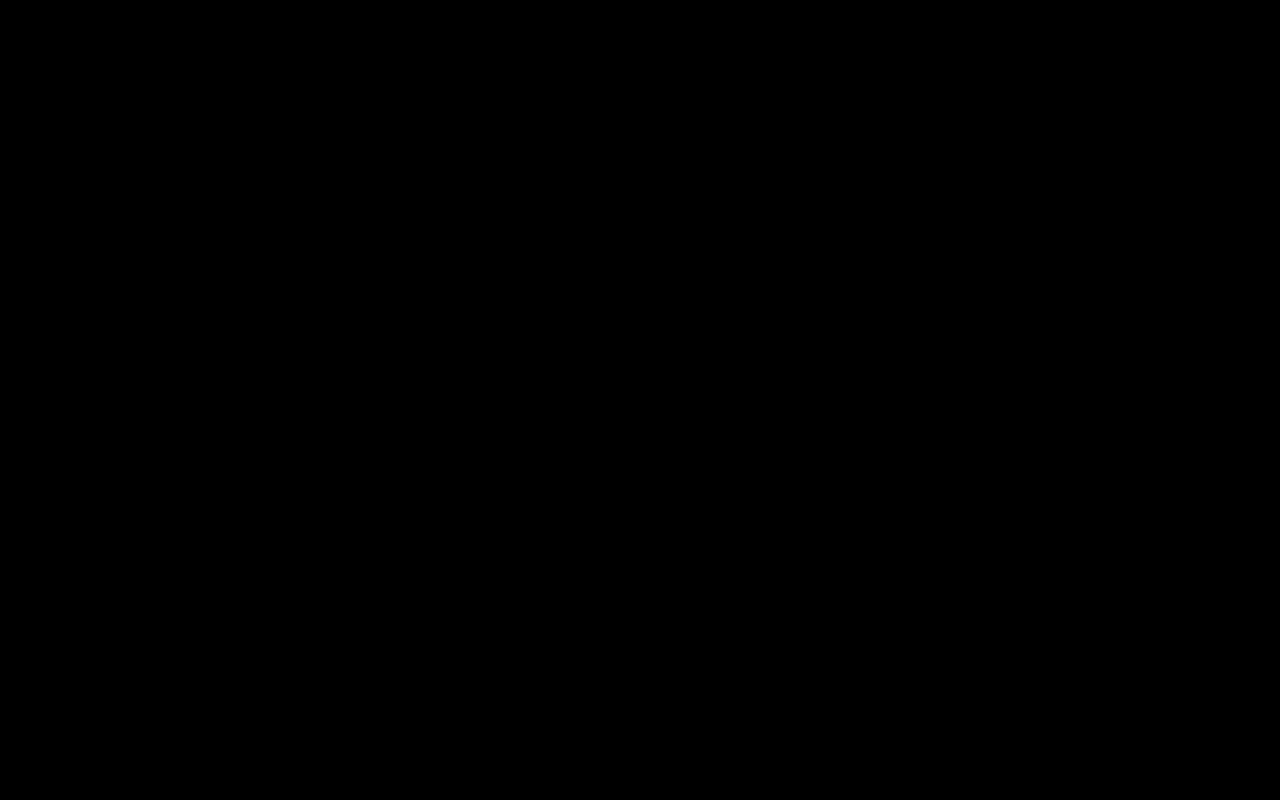
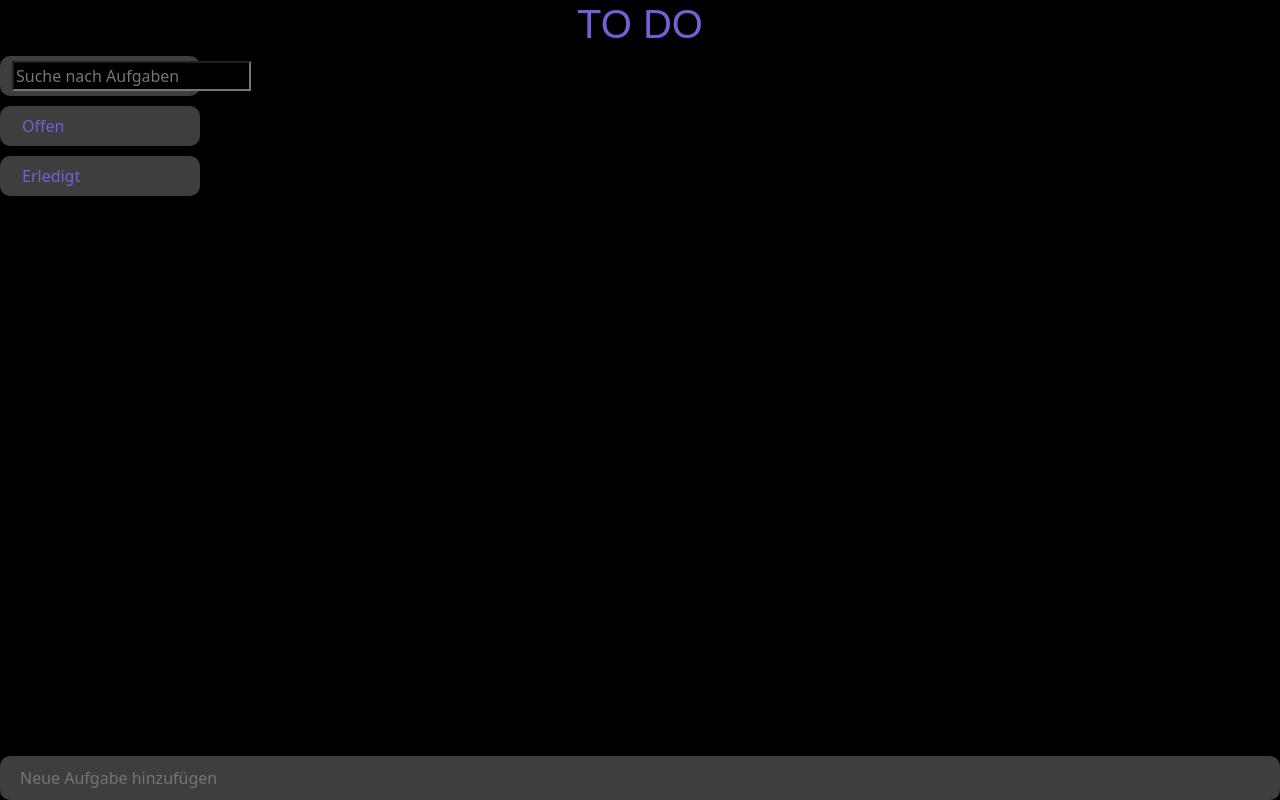
Before and after one commit to MarioB06/vue_todo, a Vue app in the folder todo/: page /task in a window 1280 px wide. Before the commit this address had no page. Built offline with nearby package versions, Linux system fonts and the light colour scheme.

Commit message:
tast view

```diff
--- a/todo/src/assets/base.css
+++ b/todo/src/assets/base.css
@@ -1,6 +1,5 @@
 *{
   background-color: black;
-
 }
 
 .home{
--- /dev/null
+++ b/todo/src/components/Task.vue
@@ -0,0 +1,104 @@
+<script>
+
+
+
+</script>
+
+<template>
+  <div>
+    <div class="title">
+      <h1>TO DO</h1>
+      <h2>{{ category }}</h2>
+    </div>
+
+    <div class="searchbar">
+      <input type="text" placeholder="Suche nach Aufgaben">
+    </div>
+
+    <div class="tasks">
+      <div class="open-task-box">
+        <p>Offen</p>
+      </div>
+      <div class="done-task-box">
+        <p>Erledigt</p>
+      </div>
+    </div>
+
+    <div class="add-task-bar">
+      <input type="text" placeholder="Neue Aufgabe hinzufügen" class="add-task-input">
+    </div>
+
+  </div>
+</template>
+
+
+<style scoped>
+/* Alle anderen Stile bleiben gleich */
+
+.add-task-bar {
+  position: fixed;
+  bottom: 0; /* Am unteren Rand positionieren */
+  left: 0;
+  width: 100%;
+  background-color: #3e3e3e;
+  padding: 10px;
+  box-sizing: border-box;
+  border-radius: 10px;
+  /* Inkludiert Padding und Border in die Breite */
+}
+
+.add-task-input {
+  width: calc(100% - 20px);
+  height: 100%;
+  border: none;
+  background-color: #3e3e3e;
+  color: #7062d5;
+  padding-left: 10px;
+  border-radius: 10px;
+}
+
+.title {
+  color: #7062d5;
+  font-family: sans-serif;
+  text-align: center;
+}
+
+.searchbar {
+  width: 200px;
+  height: 40px;
+  border-radius: 10px;
+  border: 2px solid #3e3e3e;
+  padding: 10px;
+  background-color: #3e3e3e;
+  display: flex;
+  align-items: center;
+  justify-content: flex-start;
+  margin-bottom: 10px;
+}
+
+.tasks {
+  display: flex;
+  flex-direction: column;
+}
+
+.open-task-box,
+.done-task-box {
+  width: 200px;
+  height: 40px;
+  border-radius: 10px;
+  border: 2px solid #3e3e3e;
+  padding: 10px;
+  background-color: #3e3e3e;
+  display: flex;
+  align-items: center;
+  justify-content: flex-start;
+  margin-bottom: 10px;
+}
+
+p {
+  background-color: #3e3e3e;
+  color: #7062d5;
+  margin: 0;
+  padding-left: 10px;
+}
+</style>
--- a/todo/src/router/index.js
+++ b/todo/src/router/index.js
@@ -20,9 +20,9 @@ const router = createRouter({
       component: () => import('../views/AboutView.vue')
     },
     {
-      path: '/register',
-      name: 'register',
-      component: () => import('../views/RegisterView.vue')
+      path: '/task',
+      name: 'task',
+      component: () => import('../views/TaskView.vue')
     }
   ]
 })
--- /dev/null
+++ b/todo/src/views/TaskView.vue
@@ -0,0 +1,9 @@
+<script setup>
+import Task from '@/components/Task.vue';
+</script>
+
+<template>
+  <main>
+    <Task />
+  </main>
+</template>
```
